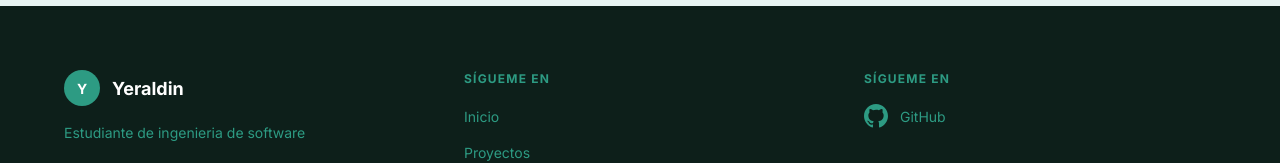
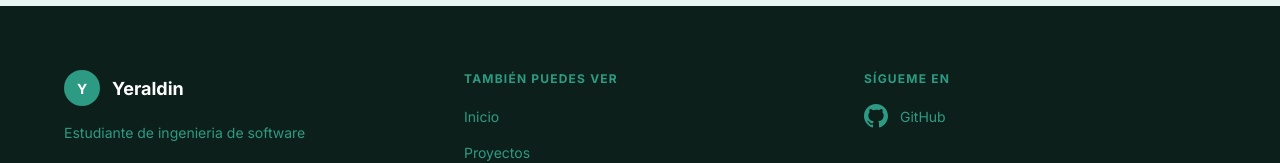
Before and after one commit to Yeraldin3139/portafolio, a Next.js app: page / in a window 1280 px wide. Shown: the part 5157-5320 px from the top of the page. Built offline with nearby package versions, Linux system fonts and the light colour scheme.

Commit message:
modificacion footer

```diff
--- a/components/Footer.tsx
+++ b/components/Footer.tsx
@@ -52,7 +52,7 @@ export default function Footer() {
           {/* Links */}
           <div style={{ display: "flex", flexDirection: "column", gap: "16px" }}>
             <h4 style={{ fontSize: "0.75rem", fontWeight: "700", textTransform: "uppercase", letterSpacing: "0.1em", color: "#2D9B83" }}>
-              {lang === "es" ? "Sígueme en" : "Follow me"}
+              {lang === "es" ? "También puedes ver" : "Also check out"}
             </h4>
             <ul style={{ listStyle: "none", display: "flex", flexDirection: "column", gap: "12px" }}>
               {links.map((link) => (
```
